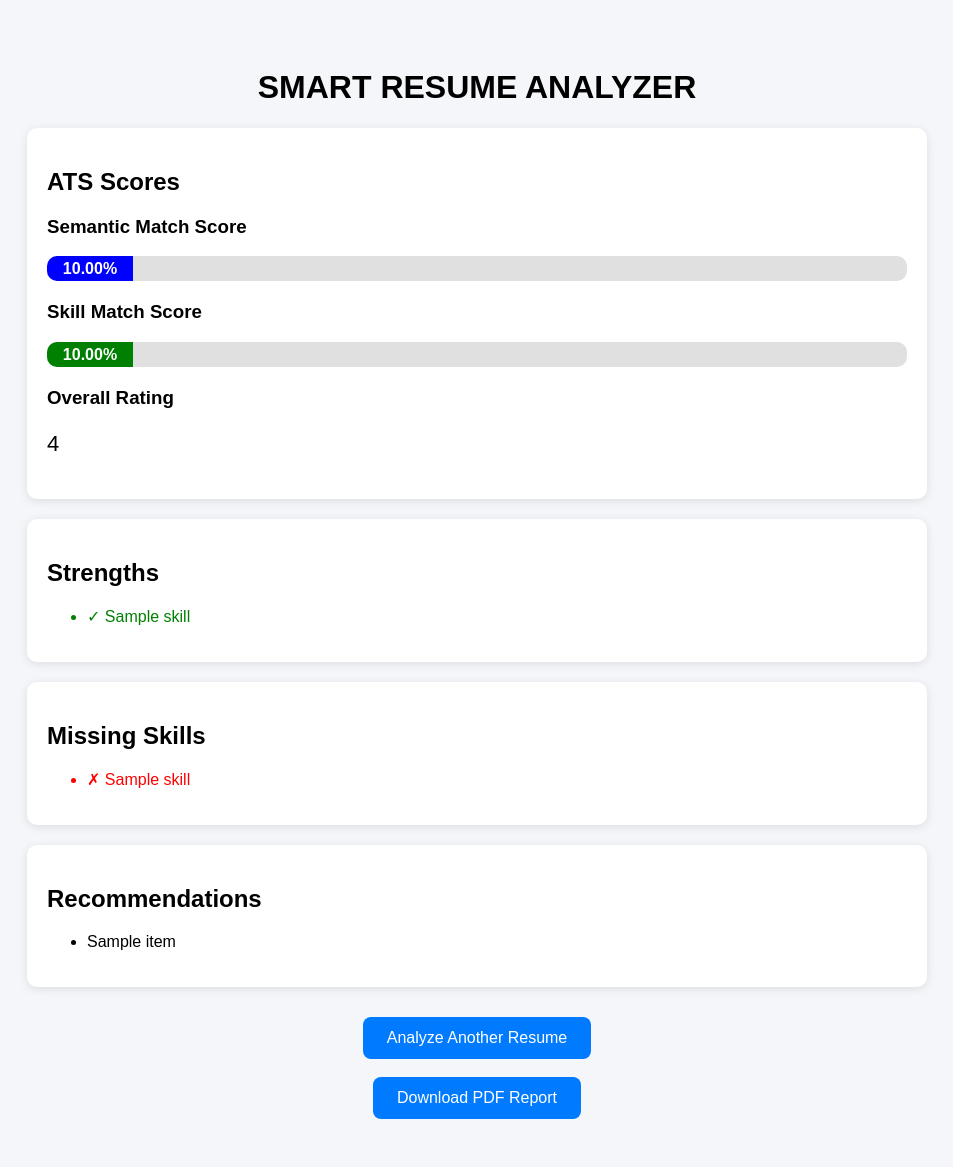
After one commit to Harsha-madikonda/SMART-RESUME-ANALYZER, a Flask app: template templates/results.html in a window 1280 px wide. The commit adds this page. Shown: the whole page, without its empty margins (163-1116 px from the left). Run offline with Flask 3, Linux system fonts and the light colour scheme; the template is opened without the code that fills it: most values are stand-ins (such as "Sample title", 1, 10 or a date in 2020).

Commit message:
Add Flask ATS web app with PDF reports and JD upload support

```diff
--- a/app.py
+++ b/app.py
@@ -1,7 +1,9 @@
-from flask import Flask, render_template, request
+import os
+from flask import Flask, render_template, request, send_file
 from analyzer import extract_pdf_text
 from analyzer import analyze_resume
-from analyzer import extract_skills
+from analyzer import skills_db
+from pdf_generator import create_report
 
 app = Flask(__name__)
 
@@ -10,20 +12,62 @@ def home():
 
     if request.method == "POST":
 
+
         resume_file = request.files["resume"]
-        jd_file = request.files["jd"]
         resume_text = extract_pdf_text(resume_file)
-        jd_text = jd_file.read().decode("utf-8")
-        result = analyze_resume(
-        resume_text,
-        jd_text
-        )
-        return f"""Semantic Match Score: {result["semantic_score"]:.2f}%<br>
-        Skill Match Score: {result["skill_score"]:.2f}%<br>
-        Missing Skills: {", ".join(result["missing_skills"])}
-        """
+        jd_text = ""
+        # Option 1: User pasted JD
+        if request.form["jd_text"].strip():
+            jd_text = request.form["jd_text"]
+            # Option 2: User uploaded file
+        else:
+            jd_file = request.files["jd_file"]
+            if jd_file.filename == "":
+                return "Please upload a JD file or paste a Job Description."
+            if jd_file.filename.endswith(".pdf"):
+                jd_text = extract_pdf_text(jd_file)
+            elif jd_file.filename.endswith(".txt"):
+                jd_text = jd_file.read().decode("utf-8")
+            else:
+                return "Please upload a PDF, TXT, or paste a Job Description."
 
+
+
+
+        result = analyze_resume(resume_text,jd_text )
+        score = result["skill_score"]
+        if score >= 90:
+            rating = "Excellent Match"
+            rating_class = "score-good"
+        elif score >= 70:
+            rating = "Good Match"
+            rating_class = "score-good"
+        elif score >= 50:
+            rating = "Moderate Match"
+            rating_class = "score-average"
+        else:
+            rating = "Needs Improvement"
+            rating_class = "score-poor"
+        recommendations = []
+        for skill in result["missing_skills"]:
+            recommendations.append(skills_db.get(skill, f"Consider learning {skill}"))
+        create_report(result, recommendations, rating)
+
+        return render_template("results.html",result=result,recommendations=recommendations,
+                               rating=rating,rating_class=rating_class)
     return render_template("index.html")
+
+
+@app.route("/download")
+def download():
+
+    if not os.path.exists("ATS_Report.pdf"):
+        return "Please analyze a resume first."
+
+    return send_file(
+        "ATS_Report.pdf",
+        as_attachment=True
+    )
 
 if __name__ == "__main__":
     app.run(debug=True)
--- /dev/null
+++ b/static/style.css
@@ -0,0 +1,80 @@
+body{
+    font-family: Arial, sans-serif;
+    background-color:#f4f6f9;
+    padding:40px;
+}
+
+.container{
+    max-width:900px;
+    margin:auto;
+}
+
+.card{
+    background:white;
+    padding:20px;
+    margin-bottom:20px;
+    border-radius:10px;
+    box-shadow:0 2px 10px rgba(0,0,0,0.1);
+}
+
+h1{
+    text-align:center;
+}
+
+.score{
+    font-size:24px;
+    font-weight:bold;
+}
+
+.strength{
+    color:green;
+}
+
+.missing{
+    color:red;
+}
+
+.progress-bar{
+    width:100%;
+    background-color:#e0e0e0;
+    border-radius:10px;
+    overflow:hidden;
+    margin-top:10px;
+    margin-bottom:20px;
+}
+
+.progress-fill{
+    height:25px;
+    text-align:center;
+    line-height:25px;
+    color:white;
+    font-weight:bold;
+}
+
+.score-good{
+    color:green;
+    font-weight:bold;
+}
+
+.score-average{
+    color:orange;
+    font-weight:bold;
+}
+
+.score-poor{
+    color:red;
+    font-weight:bold;
+}
+.analyze-btn{
+    background-color:#007bff;
+    color:white;
+    border:none;
+    padding:12px 24px;
+    border-radius:8px;
+    font-size:16px;
+    cursor:pointer;
+}
+
+.analyze-btn:hover{
+    background-color:#0056b3;
+}
--- /dev/null
+++ b/templates/results.html
@@ -0,0 +1,106 @@
+<!DOCTYPE html>
+<html>
+<head>
+
+    <title>ATS Report</title>
+
+    <link rel="stylesheet"
+          href="{{ url_for('static', filename='style.css') }}">
+
+</head>
+
+<body>
+
+<div class="container">
+
+    <h1>SMART RESUME ANALYZER</h1>
+
+    <!-- ATS Scores -->
+    <div class="card">
+
+        <h2>ATS Scores</h2>
+
+        <h3>Semantic Match Score</h3>
+
+        <div class="progress-bar">
+            <div class="progress-fill"
+                 style="width: {{ result.semantic_score }}%; background:blue;">
+                 {{ "%.2f"|format(result.semantic_score) }}%
+            </div>
+        </div>
+
+        <h3>Skill Match Score</h3>
+
+        <div class="progress-bar">
+            <div class="progress-fill"
+                 style="width: {{ result.skill_score }}%; background:green;">
+                {{ "%.2f"|format(result.skill_score) }}%
+            </div>
+        </div>
+
+        <h3>Overall Rating</h3>
+
+        <p class="{{ rating_class }}" style="font-size:22px;">
+            {{ rating }}
+        </p>
+
+    </div>
+
+    <!-- Strengths -->
+    <div class="card">
+
+        <h2>Strengths</h2>
+
+        <ul>
+            {% for skill in result.strengths %}
+                <li class="strength">✓ {{ skill }}</li>
+            {% endfor %}
+        </ul>
+
+    </div>
+
+    <!-- Missing Skills -->
+    <div class="card">
+
+        <h2>Missing Skills</h2>
+
+        <ul>
+            {% for skill in result.missing_skills %}
+                <li class="missing">✗ {{ skill }}</li>
+            {% endfor %}
+        </ul>
+
+    </div>
+
+    <!-- Recommendations -->
+    <div class="card">
+
+        <h2>Recommendations</h2>
+
+        <ul>
+            {% for item in recommendations %}
+                <li>{{ item }}</li>
+            {% endfor %}
+        </ul>
+
+    </div>
+    <div style="text-align:center; margin-top:30px;">
+
+    <a href="/">
+        <button class="analyze-btn">
+            Analyze Another Resume
+        </button>
+    </a>
+    <br><br>
+    <a href="/download">
+        <button class="analyze-btn">
+            Download PDF Report
+        </button>
+    </a>
+
+</div>
+
+</div>
+
+</body>
+</html>
```
Also changed, not shown: job_description.txt (deleted, +0 -17 lines), pdf_generator.py (added, +105 -0 lines), resume.txt (deleted, +0 -33 lines), templates/index.html (+74 -11 lines), 3 other files.
